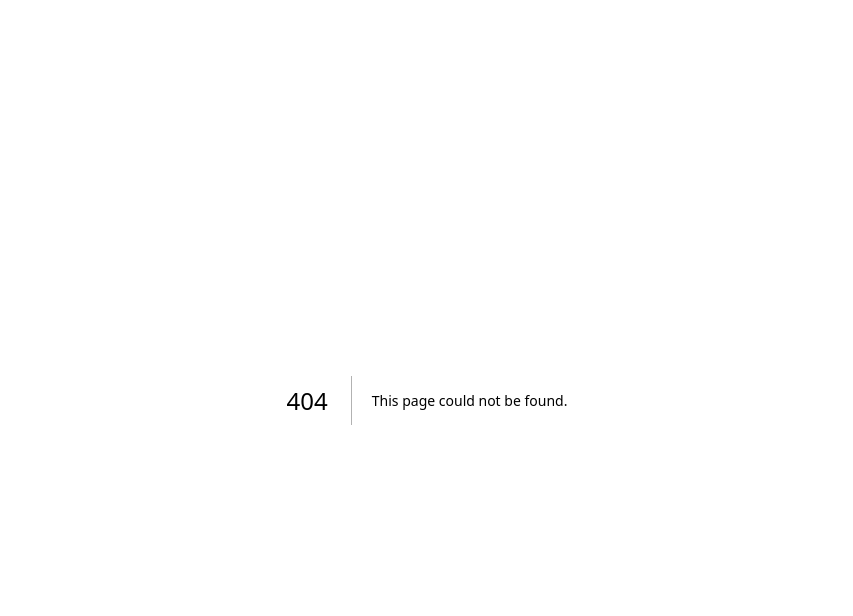
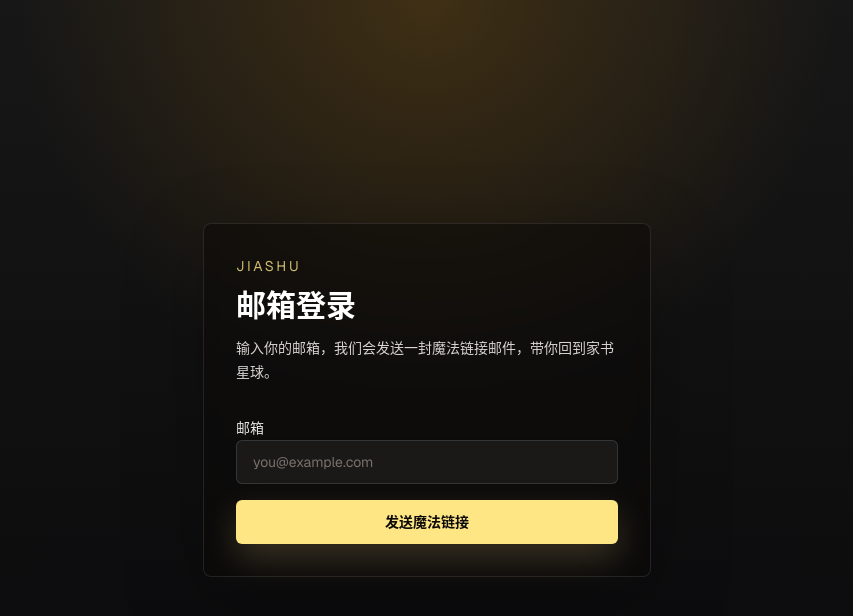
Before and after one commit to zcwww6/jia-shu, a Next.js app: page /sign-in in a window 1280 px wide. Before the commit this address had no page. Shown: the top 616 px of the page, without its empty margins (213-1066 px from the left). Built offline with nearby package versions, Linux system fonts and the light colour scheme; no server answers.

Commit message:
feat: add authjs sign-in flow and route protection

```diff
--- /dev/null
+++ b/middleware.ts
@@ -0,0 +1,5 @@
+export { auth as middleware } from "@/auth";
+
+export const config = {
+  matcher: ["/galaxy/:path*", "/planet/:path*", "/memory/:path*", "/resonance/:path*", "/books/:path*", "/settings/:path*"],
+};
--- /dev/null
+++ b/src/app/(auth)/sign-in/actions.ts
@@ -0,0 +1,20 @@
+"use server";
+
+import { signIn } from "@/auth";
+
+export async function requestMagicLink(email: string) {
+  const normalizedEmail = email.trim();
+
+  if (!normalizedEmail) {
+    throw new Error("请输入邮箱");
+  }
+
+  await signIn("resend", {
+    email: normalizedEmail,
+    redirectTo: "/galaxy",
+  });
+}
+
+export async function submitMagicLink(formData: FormData) {
+  await requestMagicLink(String(formData.get("email") ?? ""));
+}
--- /dev/null
+++ b/src/app/(auth)/sign-in/page.tsx
@@ -0,0 +1,44 @@
+import { redirect } from "next/navigation";
+
+import { auth } from "@/auth";
+import { submitMagicLink } from "./actions";
+import { Button } from "@/shared/ui/button";
+import { Card } from "@/shared/ui/card";
+
+export default async function SignInPage() {
+  const session = await auth();
+
+  if (session?.user) {
+    redirect("/galaxy");
+  }
+
+  return (
+    <main className="flex min-h-screen items-center justify-center bg-[radial-gradient(circle_at_top,_rgba(245,158,11,0.18),_transparent_40%),linear-gradient(180deg,_#171717_0%,_#09090b_100%)] px-6 py-16 text-stone-100">
+      <Card className="w-full max-w-md border-white/10 px-6 py-8 sm:px-8">
+        <div className="space-y-3">
+          <p className="text-sm uppercase tracking-[0.18em] text-amber-200/80">Jiashu</p>
+          <h1 className="text-3xl font-semibold text-white">邮箱登录</h1>
+          <p className="text-sm leading-6 text-stone-300">输入你的邮箱，我们会发送一封魔法链接邮件，带你回到家书星球。</p>
+        </div>
+
+        <form action={submitMagicLink} className="mt-8 space-y-4">
+          <label className="block space-y-2">
+            <span className="text-sm font-medium text-stone-200">邮箱</span>
+            <input
+              autoComplete="email"
+              className="h-11 w-full rounded-md border border-white/12 bg-white/6 px-4 text-sm text-white outline-none transition placeholder:text-stone-500 focus:border-amber-200 focus:ring-2 focus:ring-amber-200/30"
+              name="email"
+              placeholder="you@example.com"
+              required
+              type="email"
+            />
+          </label>
+
+          <Button className="w-full" type="submit">
+            发送魔法链接
+          </Button>
+        </form>
+      </Card>
+    </main>
+  );
+}
--- /dev/null
+++ b/src/app/api/auth/[...nextauth]/route.ts
@@ -0,0 +1,3 @@
+import { handlers } from "@/auth";
+
+export const { GET, POST } = handlers;
--- a/src/app/page.tsx
+++ b/src/app/page.tsx
@@ -1,5 +1,12 @@
+import { auth } from "@/auth";
 import { redirect } from "next/navigation";
 
-export default function Home() {
-  redirect("/galaxy");
+export default async function Home() {
+  const session = await auth();
+
+  if (session?.user) {
+    redirect("/galaxy");
+  }
+
+  redirect("/sign-in");
 }
--- /dev/null
+++ b/src/auth.ts
@@ -0,0 +1,40 @@
+import NextAuth from "next-auth";
+import { PrismaAdapter } from "@auth/prisma-adapter";
+import Resend from "next-auth/providers/resend";
+
+import { env } from "@/server/config/env";
+import { prisma } from "@/server/db/client";
+
+const protectedPrefixes = ["/galaxy", "/planet", "/memory", "/resonance", "/books", "/settings"];
+
+export const { handlers, auth, signIn, signOut } = NextAuth({
+  adapter: PrismaAdapter(prisma),
+  pages: {
+    signIn: "/sign-in",
+  },
+  providers: [
+    Resend({
+      apiKey: env.AUTH_RESEND_API_KEY,
+      from: env.AUTH_RESEND_FROM,
+    }),
+  ],
+  callbacks: {
+    authorized({ auth, request }) {
+      const pathname = request.nextUrl.pathname;
+      const isProtectedRoute = protectedPrefixes.some((prefix) => pathname === prefix || pathname.startsWith(`${prefix}/`));
+
+      if (!isProtectedRoute) {
+        return true;
+      }
+
+      return !!auth?.user;
+    },
+    session({ session, user }) {
+      if (session.user) {
+        session.user.id = user.id;
+      }
+
+      return session;
+    },
+  },
+});
--- /dev/null
+++ b/src/types/next-auth.d.ts
@@ -0,0 +1,13 @@
+import type { DefaultSession } from "next-auth";
+
+declare module "next-auth" {
+  interface Session {
+    user: DefaultSession["user"] & {
+      id: string;
+    };
+  }
+
+  interface User {
+    id: string;
+  }
+}
```
Also changed, not shown: 1 other file (tests, documents, lock files or other folders).
